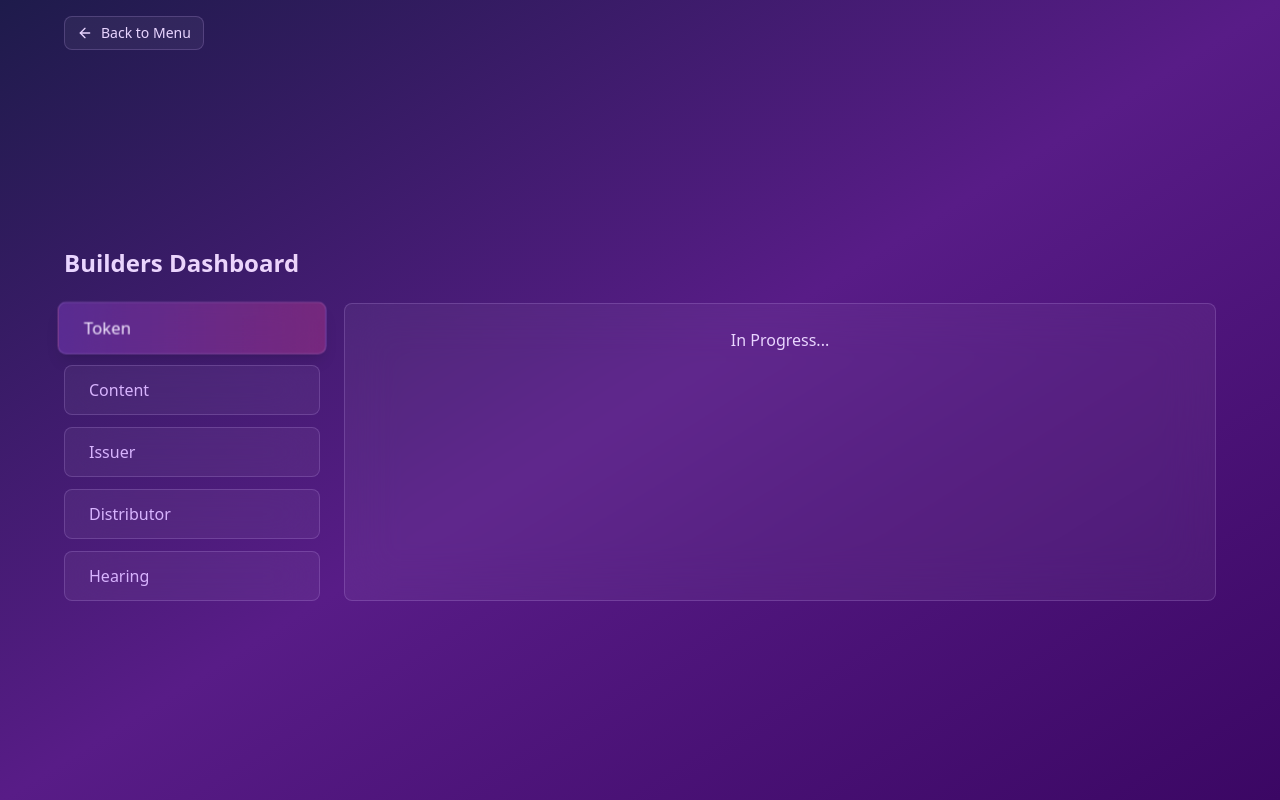
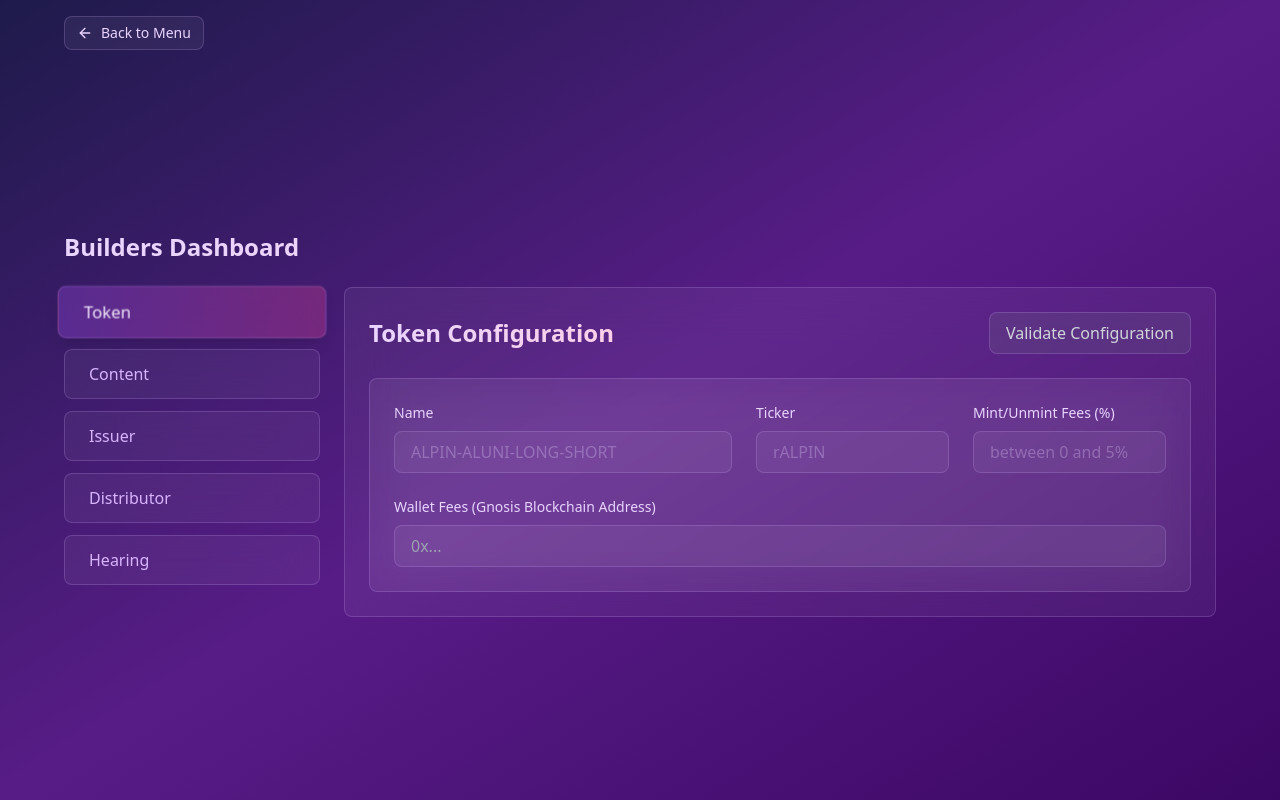
Before and after one commit to NicoCP69/app-pro-radao, a React (Create React App) app: page / in a window 1280 px wide. Both pictures are taken after a click on the element "Builders". Built offline with nearby package versions, Linux system fonts and the light colour scheme; the HTML template or start-up script is replaced by a standard one.

Commit message:
token page initialized and updage builderPage

```diff
--- /dev/null
+++ b/src/components/builders/TokenSection.js
@@ -0,0 +1,156 @@
+import React, { useState } from 'react';
+
+const TokenSection = () => {
+  const [isConfigLocked, setIsConfigLocked] = useState(false);
+  const [tokenConfig, setTokenConfig] = useState({
+    name: '',
+    ticker: '',
+    mintUnmintFees: '',
+    walletFees: '',
+  });
+
+  const handleInputChange = (field, value) => {
+    if (!isConfigLocked) {
+      setTokenConfig((prev) => ({
+        ...prev,
+        [field]: value,
+      }));
+    }
+  };
+
+  const validateWalletAddress = (address) => {
+    return /^0x[a-fA-F0-9]{40}$/.test(address);
+  };
+
+  const isFormValid = () => {
+    return (
+      tokenConfig.name.trim() !== '' &&
+      tokenConfig.ticker.trim() !== '' &&
+      tokenConfig.mintUnmintFees !== '' &&
+      validateWalletAddress(tokenConfig.walletFees)
+    );
+  };
+
+  return (
+    <div>
+      <div className="flex justify-between items-center mb-6">
+        <h2 className="text-2xl font-semibold bg-gradient-to-r from-purple-200 to-pink-200 bg-clip-text text-transparent">
+          Token Configuration
+        </h2>
+        <div className="flex space-x-4">
+          {isConfigLocked && (
+            <button
+              onClick={() => setIsConfigLocked(false)}
+              className="px-4 py-2 rounded-lg transition-all duration-300
+                bg-orange-500/20 hover:bg-orange-500/30 text-orange-200
+                hover:scale-105 border border-orange-300/20"
+            >
+              Modify Configuration
+            </button>
+          )}
+          <button
+            onClick={() => setIsConfigLocked(true)}
+            disabled={!isFormValid() || isConfigLocked}
+            className={`px-4 py-2 rounded-lg transition-all duration-300
+              ${
+                !isFormValid() || isConfigLocked
+                  ? 'bg-gray-500/20 text-gray-300 cursor-not-allowed'
+                  : 'bg-purple-500/20 hover:bg-purple-500/30 text-purple-200 hover:scale-105'
+              } border border-purple-300/20`}
+          >
+            {isConfigLocked ? 'Configuration Locked' : 'Validate Configuration'}
+          </button>
+        </div>
+      </div>
+
+      <div className="bg-white/5 backdrop-blur-xl rounded-lg p-6 border border-purple-300/20">
+        <div className="space-y-6">
+          {/* First Row - Name, Ticker, Fees */}
+          <div className="flex gap-6">
+            {/* Name Field - 50% width */}
+            <div className="flex-grow">
+              <label className="block text-sm font-medium text-purple-200 mb-2">Name</label>
+              <input
+                type="text"
+                value={tokenConfig.name}
+                onChange={(e) => handleInputChange('name', e.target.value)}
+                disabled={isConfigLocked}
+                placeholder="ALPIN-ALUNI-LONG-SHORT"
+                className={`w-full px-4 py-2 bg-white/5 border border-purple-300/20 rounded-lg
+                         text-purple-100 focus:outline-none focus:ring-2 focus:ring-purple-400/30
+                         ${isConfigLocked ? 'cursor-not-allowed opacity-80' : ''}
+                         placeholder:text-purple-200/30`}
+              />
+            </div>
+
+            {/* Ticker Field - 25% width */}
+            <div className="w-1/4">
+              <label className="block text-sm font-medium text-purple-200 mb-2">Ticker</label>
+              <input
+                type="text"
+                value={tokenConfig.ticker}
+                onChange={(e) => handleInputChange('ticker', e.target.value.toUpperCase())}
+                disabled={isConfigLocked}
+                placeholder="rALPIN"
+                className={`w-full px-4 py-2 bg-white/5 border border-purple-300/20 rounded-lg
+                         text-purple-100 focus:outline-none focus:ring-2 focus:ring-purple-400/30
+                         ${isConfigLocked ? 'cursor-not-allowed opacity-80' : ''}
+                         placeholder:text-purple-200/30`}
+              />
+            </div>
+
+            {/* Mint/Unmint Fees Field - 25% width */}
+            <div className="w-1/4">
+              <label className="block text-sm font-medium text-purple-200 mb-2">
+                Mint/Unmint Fees (%)
+              </label>
+              <input
+                type="number"
+                value={tokenConfig.mintUnmintFees}
+                onChange={(e) => handleInputChange('mintUnmintFees', e.target.value)}
+                disabled={isConfigLocked}
+                placeholder="between 0 and 5%"
+                min="0"
+                max="5"
+                step="0.01"
+                className={`w-full px-4 py-2 bg-white/5 border border-purple-300/20 rounded-lg
+                         text-purple-100 focus:outline-none focus:ring-2 focus:ring-purple-400/30
+                         ${isConfigLocked ? 'cursor-not-allowed opacity-80' : ''}
+                         placeholder:text-purple-200/30`}
+              />
+            </div>
+          </div>
+
+          {/* Wallet Fees Field - Full width */}
+          <div>
+            <label className="block text-sm font-medium text-purple-200 mb-2">
+              Wallet Fees (Gnosis Blockchain Address)
+            </label>
+            <input
+              type="text"
+              value={tokenConfig.walletFees}
+              onChange={(e) => handleInputChange('walletFees', e.target.value)}
+              disabled={isConfigLocked}
+              placeholder="0x..."
+              className={`w-full px-4 py-2 bg-white/5 border border-purple-300/20 rounded-lg
+                       text-purple-100 focus:outline-none focus:ring-2 focus:ring-purple-400/30
+                       ${isConfigLocked ? 'cursor-not-allowed opacity-80' : ''}
+                       ${
+                         tokenConfig.walletFees && !validateWalletAddress(tokenConfig.walletFees)
+                           ? 'border-red-500/50'
+                           : ''
+                       }`}
+            />
+            {tokenConfig.walletFees && !validateWalletAddress(tokenConfig.walletFees) && (
+              <p className="mt-1 text-xs text-red-400">
+                Please enter a valid Gnosis wallet address (0x... format)
+              </p>
+            )}
+          </div>
+        </div>
+      </div>
+    </div>
+  );
+};
+
+export default TokenSection;
--- a/src/components/pages/BuildersPage.js
+++ b/src/components/pages/BuildersPage.js
@@ -1,4 +1,5 @@
 import React, { useState } from 'react';
+import TokenSection from '../builders/TokenSection';
 import DistributorSection from '../builders/DistributorSection';
 import IssuerSection from '../builders/IssuerSection';
 import HearingSection from '../builders/HearingSection';
@@ -38,6 +39,8 @@ const BuildersSidebar = ({ activeSection, setActiveSection }) => {
 const BuildersContent = ({ section }) => {
   const renderContent = () => {
     switch (section) {
+      case 'token':
+        return <TokenSection />;
       case 'distributor':
         return <DistributorSection />;
       case 'issuer':
```
